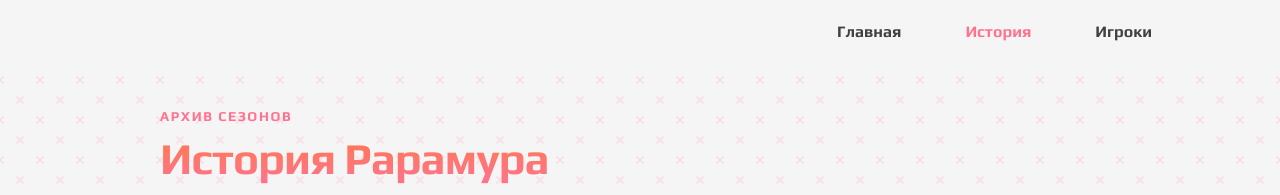
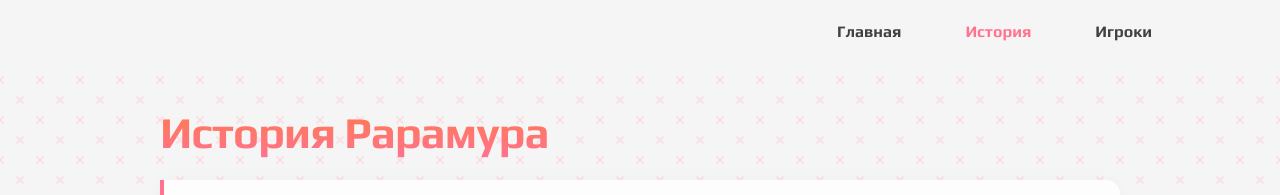
Before and after one commit to lottuce-yami/raramur-website, a Vue app: page /#/history in a window 1280 px wide. Shown: the top 195 px of the page. Built offline with nearby package versions, Linux system fonts and the light colour scheme.

Commit message:
Remove season archive title from HistoryView.vue for a cleaner layout

```diff
--- a/src/views/HistoryView.vue
+++ b/src/views/HistoryView.vue
@@ -31,7 +31,6 @@
 <template>
   <div class="content">
     <header class="page-header">
-      <p class="page-eyebrow">Архив сезонов</p>
       <h1 class="page-heading">История Рарамура</h1>
       <div class="contribute">
         <p>
```
